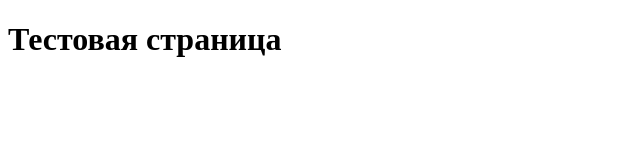
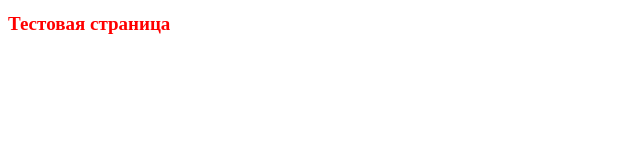
Before and after one commit to Vasiliy-Grachev/git-course, a plain HTML site: page index.html in a window 1280 px wide. Shown: the whole page, without its empty margins (0-640 px from the left). Drawn offline with Linux system fonts and the light colour scheme.

Commit message:
Добавил новый комит

```diff
--- a/index.html
+++ b/index.html
@@ -2,6 +2,12 @@
 <html lang="ru">
 <head>
 	<title>Test</title>
+	<style>
+		h1 {
+			color: red;
+			font-size: 19px;
+		}
+	</style>
 </head>
 <body>
 	<h1>Тестовая страница</h1>
```
Also changed, not shown: log/log1.txt (added), 1 other file.
